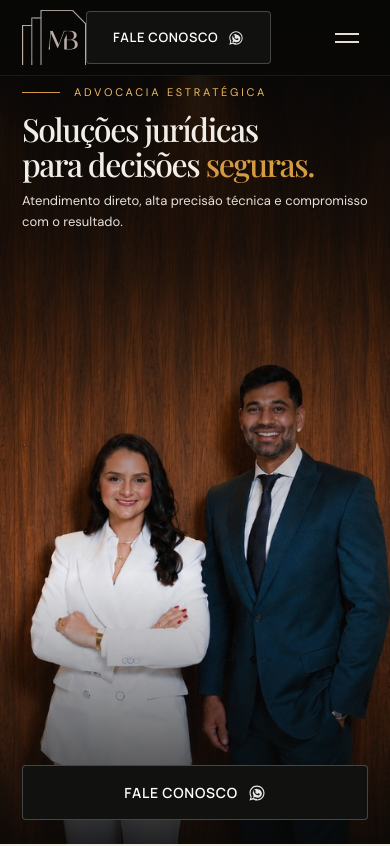
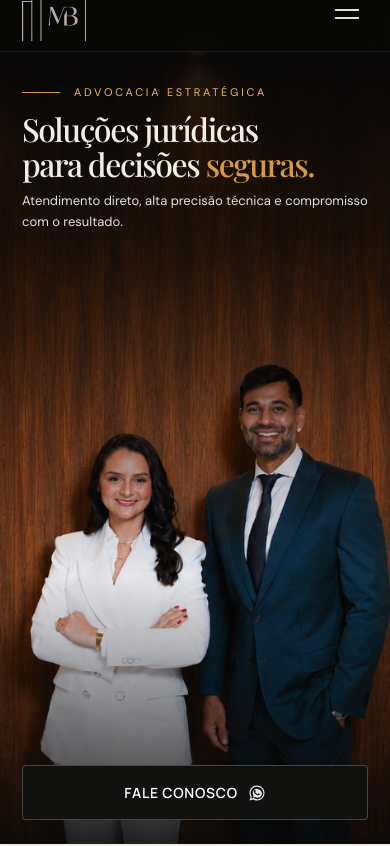
Before and after one commit to Vitorlocorreia/lpmarcelobarros, a Next.js app: page / in a window 390 px wide. Shown: the top 846 px of the page. Built offline with nearby package versions, Linux system fonts and the light colour scheme; a web font is replaced by a local one.

Commit message:
feat: remove topbar WhatsApp CTA and add smart scroll hide/reveal header behavior for mobile

```diff
--- a/app/globals.css
+++ b/app/globals.css
@@ -68,9 +68,10 @@
 .menu-toggle.open i:last-child { transform: translateY(-4px) rotate(-45deg); background: var(--gold); }
 
 @media(max-width:900px){
-  .topbar { height: 76px; padding: 0 22px; background: rgba(8, 8, 7, 0.88); backdrop-filter: blur(14px); -webkit-backdrop-filter: blur(14px); position: fixed; top: 0; left: 0; right: 0; z-index: 1000; border-bottom: 1px solid rgba(255, 255, 255, 0.08); }
+  .topbar { height: 76px; padding: 0 22px; background: rgba(8, 8, 7, 0.88); backdrop-filter: blur(14px); -webkit-backdrop-filter: blur(14px); position: fixed; top: 0; left: 0; right: 0; z-index: 1000; border-bottom: 1px solid rgba(255, 255, 255, 0.08); transition: transform 0.38s cubic-bezier(0.16, 1, 0.3, 1), background 0.3s ease; }
+  .topbar.hidden-scroll { transform: translateY(-100%); }
   .menu-toggle { display: block; margin-left: auto; }
-  .nav-cta { display: none; }
+  .nav-cta { display: none !important; }
 
   /* Backdrop overlay for closing drawer when clicking outside */
   .nav-backdrop {
--- a/app/page.tsx
+++ b/app/page.tsx
@@ -43,6 +43,27 @@ export default function Home() {
   const [menuOpen, setMenuOpen] = useState(false);
   const [activeLawyer, setActiveLawyer] = useState(0);
   const [activePractice, setActivePractice] = useState<string | null>(null);
+  const [hiddenHeader, setHiddenHeader] = useState(false);
+  const lastScrollY = useRef(0);
+
+  useEffect(() => {
+    const handleScroll = () => {
+      const currentScrollY = window.scrollY;
+      if (currentScrollY > 60) {
+        if (currentScrollY > lastScrollY.current + 6) {
+          setHiddenHeader(true);
+        } else if (currentScrollY < lastScrollY.current - 6) {
+          setHiddenHeader(false);
+        }
+      } else {
+        setHiddenHeader(false);
+      }
+      lastScrollY.current = currentScrollY;
+    };
+
+    window.addEventListener("scroll", handleScroll, { passive: true });
+    return () => window.removeEventListener("scroll", handleScroll);
+  }, []);
 
   useEffect(() => {
     gsap.registerPlugin(ScrollTrigger);
@@ -80,7 +101,7 @@ export default function Home() {
   return (
     <div ref={root} className="site-shell">
       <div className="loader" aria-hidden="true"><div className="loader-mark">MB</div><div className="loader-line" /></div>
-      <header className="topbar">
+      <header className={`topbar ${hiddenHeader ? "hidden-scroll" : ""}`}>
         <button className="brand" onClick={() => go("#inicio")} aria-label="Voltar ao início"><img className="brand-logo" src="/logo-marcelo-barros.png" alt="Marcelo Barros & Advogados Associados" /></button>
 
         <div className={menuOpen ? "nav-backdrop open" : "nav-backdrop"} onClick={() => setMenuOpen(false)} />
@@ -114,10 +135,6 @@ export default function Home() {
           </div>
         </nav>
 
-        <a className="button black nav-cta" href={getWhatsAppUrl()} target="_blank" rel="noreferrer">
-          Fale conosco
-          <svg className="wpp-icon" viewBox="0 0 24 24" width="16" height="16" fill="currentColor"><path d="M12.031 6.172c-3.181 0-5.767 2.586-5.768 5.766-.001 1.299.432 2.504 1.162 3.475l-.763 2.787 2.857-.749c.937.643 2.062 1.022 3.273 1.023h.003c3.18 0 5.767-2.587 5.768-5.766.001-3.181-2.585-5.767-5.766-5.767zm3.366 8.163c-.145.408-.846.777-1.173.818-.313.039-.714.174-2.383-.518-2.02-.838-3.328-2.883-3.429-3.017-.101-.134-.82-1.092-.82-2.083 0-.991.518-1.479.702-1.684.184-.205.402-.256.536-.256.134 0 .268.002.385.007.123.006.29-.046.452.344.167.402.569 1.385.619 1.486.05.101.084.218.017.352-.067.134-.101.218-.201.335-.1.117-.211.261-.301.35-.101.101-.206.211-.089.412.117.201.522.862 1.121 1.396.771.688 1.42.903 1.621 1.003.201.101.318.084.435-.05.117-.134.502-.586.636-.787.134-.201.268-.167.452-.101.184.067 1.173.553 1.374.654.201.101.335.151.385.235.05.084.05.491-.095.899z"/><path d="M12 2C6.477 2 2 6.477 2 12c0 1.89.525 3.66 1.438 5.168L2 22l4.986-1.309C8.423 21.536 10.151 22 12 22c5.523 0 10-4.477 10-10S17.523 2 12 2zm0 18c-1.634 0-3.166-.43-4.498-1.18l-.322-.183-2.966.778.791-2.894-.201-.321C3.996 14.869 3.5 13.487 3.5 12c0-4.687 3.813-8.5 8.5-8.5s8.5 3.813 8.5 8.5-3.813 8.5-8.5 8.5z"/></svg>
-        </a>
         <button className={menuOpen ? "menu-toggle open" : "menu-toggle"} onClick={() => setMenuOpen(!menuOpen)} aria-label={menuOpen ? "Fechar menu" : "Abrir menu"}><i/><i/></button>
       </header>
 
```
